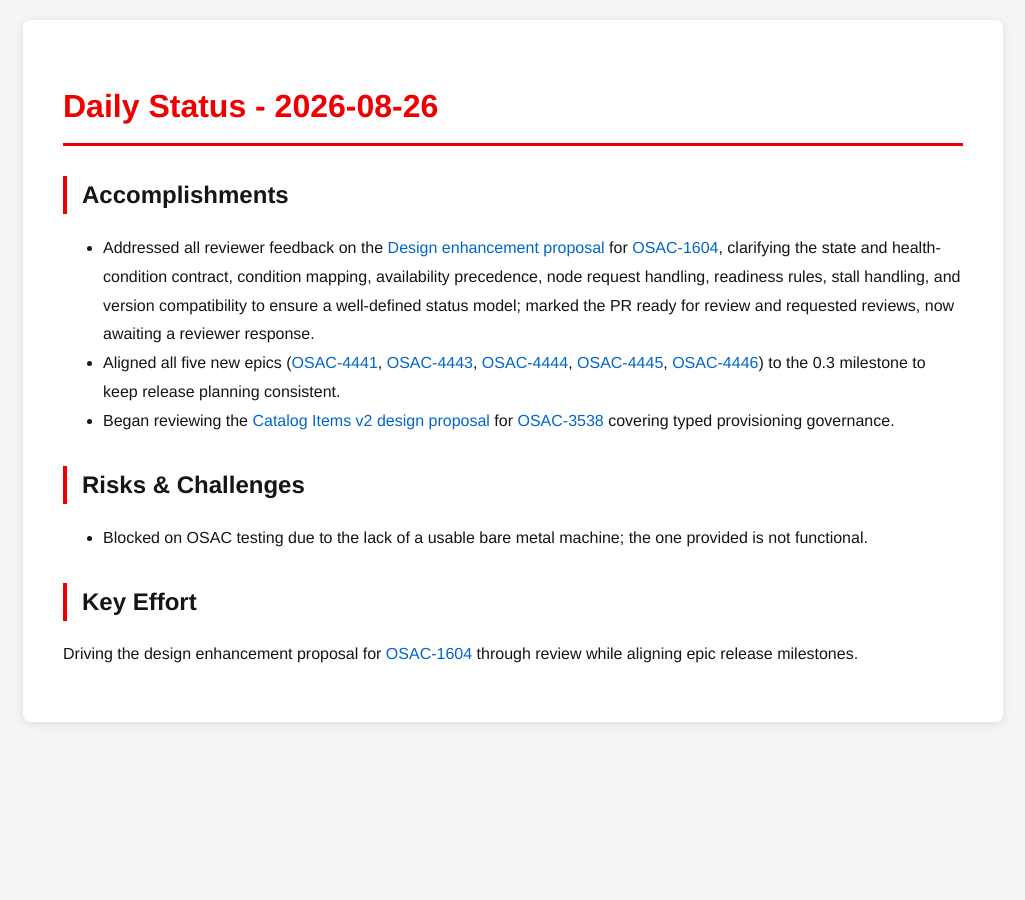
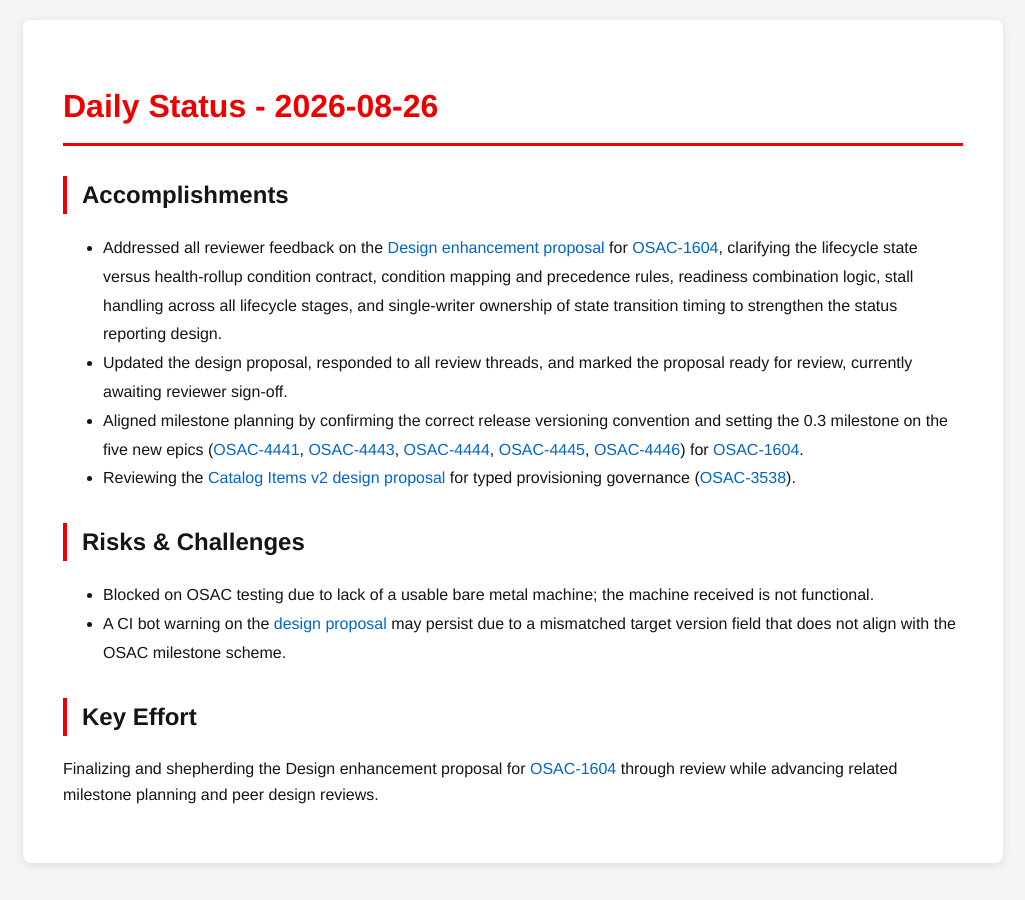
Before and after one commit to tzvatot/daily-status, a Jekyll site: the page built from 2026-08-26.md, in a window 1280 px wide. Shown: the whole page, without its empty margins (127-1152 px from the left). Built offline with Jekyll 4.4.1, drawn with Linux system fonts in a browser that asks for light colours.

Commit message:
Daily status update - 2026-08-26

```diff
--- a/2026-08-26.md
+++ b/2026-08-26.md
@@ -7,12 +7,14 @@ date: 2026-08-26
 # Daily Status - 2026-08-26
 
 ## Accomplishments
-- Addressed all reviewer feedback on the [Design enhancement proposal](https://github.com/osac-project/enhancement-proposals/pull/227) for [OSAC-1604](https://redhat.atlassian.net/browse/OSAC-1604), clarifying the state and health-condition contract, condition mapping, availability precedence, node request handling, readiness rules, stall handling, and version compatibility to ensure a well-defined status model; marked the PR ready for review and requested reviews, now awaiting a reviewer response.
-- Aligned all five new epics ([OSAC-4441](https://redhat.atlassian.net/browse/OSAC-4441), [OSAC-4443](https://redhat.atlassian.net/browse/OSAC-4443), [OSAC-4444](https://redhat.atlassian.net/browse/OSAC-4444), [OSAC-4445](https://redhat.atlassian.net/browse/OSAC-4445), [OSAC-4446](https://redhat.atlassian.net/browse/OSAC-4446)) to the 0.3 milestone to keep release planning consistent.
-- Began reviewing the [Catalog Items v2 design proposal](https://github.com/osac-project/enhancement-proposals/pull/228) for [OSAC-3538](https://redhat.atlassian.net/browse/OSAC-3538) covering typed provisioning governance.
+- Addressed all reviewer feedback on the [Design enhancement proposal](https://github.com/osac-project/enhancement-proposals/pull/227) for [OSAC-1604](https://redhat.atlassian.net/browse/OSAC-1604), clarifying the lifecycle state versus health-rollup condition contract, condition mapping and precedence rules, readiness combination logic, stall handling across all lifecycle stages, and single-writer ownership of state transition timing to strengthen the status reporting design.
+- Updated the design proposal, responded to all review threads, and marked the proposal ready for review, currently awaiting reviewer sign-off.
+- Aligned milestone planning by confirming the correct release versioning convention and setting the 0.3 milestone on the five new epics ([OSAC-4441](https://redhat.atlassian.net/browse/OSAC-4441), [OSAC-4443](https://redhat.atlassian.net/browse/OSAC-4443), [OSAC-4444](https://redhat.atlassian.net/browse/OSAC-4444), [OSAC-4445](https://redhat.atlassian.net/browse/OSAC-4445), [OSAC-4446](https://redhat.atlassian.net/browse/OSAC-4446)) for [OSAC-1604](https://redhat.atlassian.net/browse/OSAC-1604).
+- Reviewing the [Catalog Items v2 design proposal](https://github.com/osac-project/enhancement-proposals/pull/228) for typed provisioning governance ([OSAC-3538](https://redhat.atlassian.net/browse/OSAC-3538)).
 
 ## Risks & Challenges
-- Blocked on OSAC testing due to the lack of a usable bare metal machine; the one provided is not functional.
+- Blocked on OSAC testing due to lack of a usable bare metal machine; the machine received is not functional.
+- A CI bot warning on the [design proposal](https://github.com/osac-project/enhancement-proposals/pull/227) may persist due to a mismatched target version field that does not align with the OSAC milestone scheme.
 
 ## Key Effort
-Driving the design enhancement proposal for [OSAC-1604](https://redhat.atlassian.net/browse/OSAC-1604) through review while aligning epic release milestones.
+Finalizing and shepherding the Design enhancement proposal for [OSAC-1604](https://redhat.atlassian.net/browse/OSAC-1604) through review while advancing related milestone planning and peer design reviews.
```
